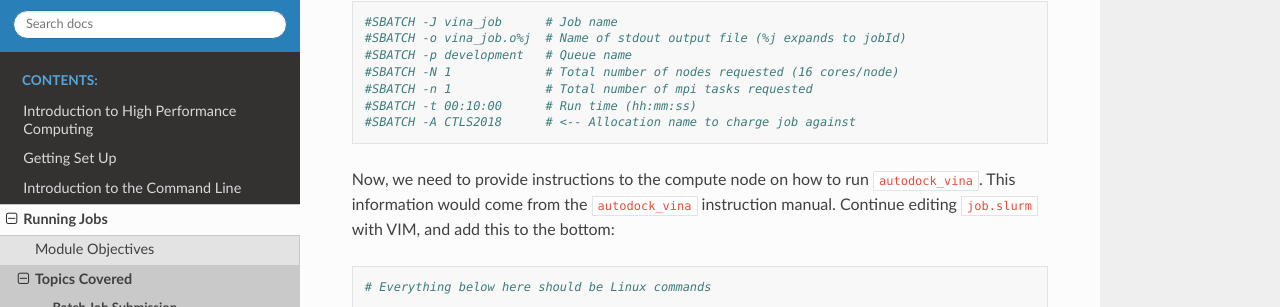
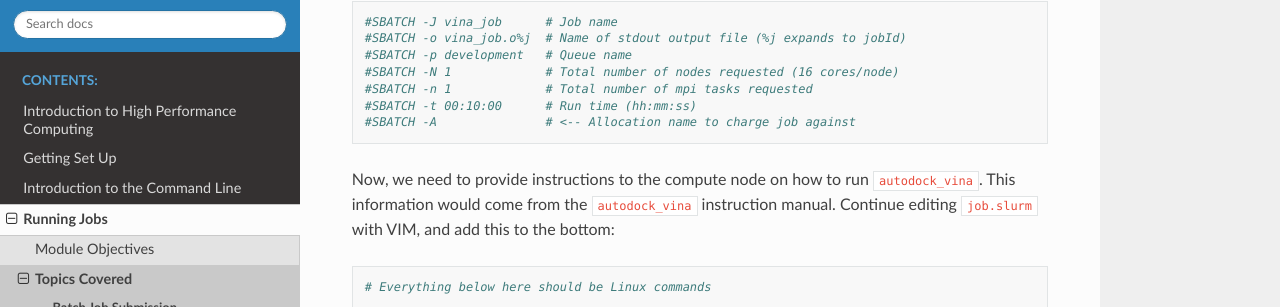
Before and after one commit to ancantu/tacc-reproducible-intro-hpc, a Sphinx documentation site: the page built from docs/source/intro_to_job_submissions/job_submission_01.rst, in a window 1280 px wide and 900 px high, scrolled down 1632 px. Shown: the part 145-452 px from the top of the window. Built offline with Sphinx 7.4.7 and the Read the Docs theme 2.0.0, drawn with Linux system fonts in a browser that asks for light colours.

Commit message:
updated job_submission_01.rst

```diff
--- a/docs/source/intro_to_job_submissions/job_submission_01.rst
+++ b/docs/source/intro_to_job_submissions/job_submission_01.rst
@@ -10,7 +10,7 @@
 
 We cannot run the applications we need for our research on the login nodes because they require too many resources and will interrupt the work of others. Instead, we must write a short text file containing a list of the resources we need, and containing the command(s) for running the application. Then, we submit that text file to a queue to run on compute nodes. This process is called **batch job submission**.
 
-There are several queues available on Stampede2. It is important to understand the queue limitations and pick a queue that is appropriate for your job. Documentation can be found `here <https://portal.tacc.utexas.edu/user-guides/stampede2#production-queues>`_. Today, we will be using the ``development`` queue which has a max runtime of 2 hours, and users can only submit one job at a time.
+There are several queues available on Stampede2. It is important to understand the queue limitations and pick a queue that is appropriate for your job. Documentation can be found `here <https://portal.tacc.utexas.edu/user-guides/stampede2#table5>`_. Today, we will be using the ``development`` queue which has a max runtime of 2 hours, and users can only submit one job at a time.
 
 First, navigate to the ``Lab04`` directory where we have an example job script prepared, called ``job.slurm``:
 
@@ -59,7 +59,7 @@
    #SBATCH -N 1             # Total number of nodes requested (16 cores/node)
    #SBATCH -n 1             # Total number of mpi tasks requested
    #SBATCH -t 00:10:00      # Run time (hh:mm:ss)
-   #SBATCH -A CTLS2018      # <-- Allocation name to charge job against
+   #SBATCH -A               # <-- Allocation name to charge job against
 
 Now, we need to provide instructions to the compute node on how to run ``autodock_vina``. This information would come from the ``autodock_vina`` instruction manual. Continue editing ``job.slurm`` with VIM, and add this to the bottom:
 
```
